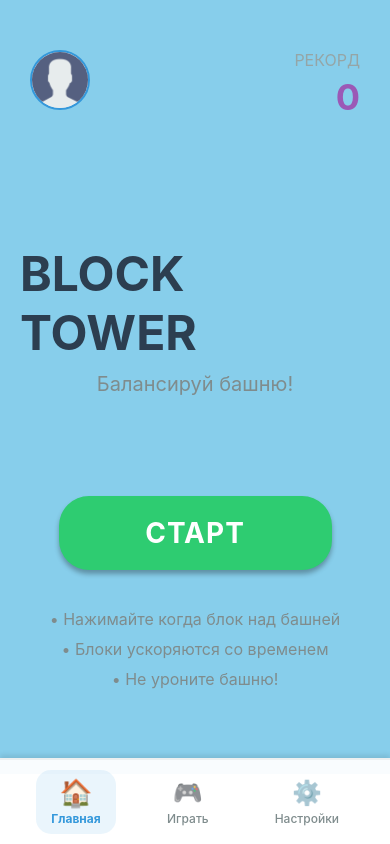
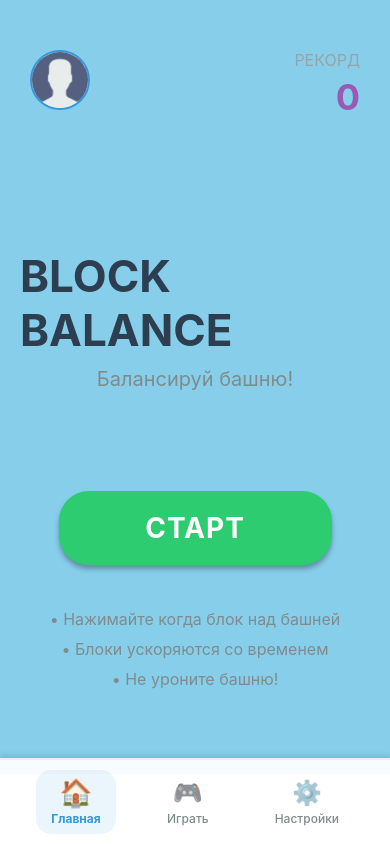
Before and after one commit to StepanovYura/Block-balance-mobile-app, a React Native app: screen / in a window 390 px wide. Built offline with nearby package versions, Linux system fonts and the light colour scheme; what react-native-sound would draw is missing.

Commit message:
apk settings

```diff
--- a/src/game/Constants.ts
+++ b/src/game/Constants.ts
@@ -27,7 +27,7 @@ export const COLORS = {
 
 // Тексты игры
 export const GAME_TEXT = {
-  gameTitle: 'BLOCK TOWER', // Название игры
+  gameTitle: 'BLOCK BALANCE', // Название игры
   startButton: 'СТАРТ', // Текст кнопки старта
   restartButton: 'ЗАНОВО', // Текст кнопки рестарта
   highScore: 'РЕКОРД', // Заголовок рекорда
--- a/src/screens/MainMenu.tsx
+++ b/src/screens/MainMenu.tsx
@@ -76,7 +76,7 @@ const styles = StyleSheet.create({
     marginTop: 40, // Отступ сверху для аватара
   },
   title: {
-    fontSize: 48,
+    fontSize: 44,
     fontWeight: 'bold',
     color: '#2c3e50',
     marginBottom: 10,
```
Also changed, not shown: 7 other files (tests, documents, lock files or other folders).
